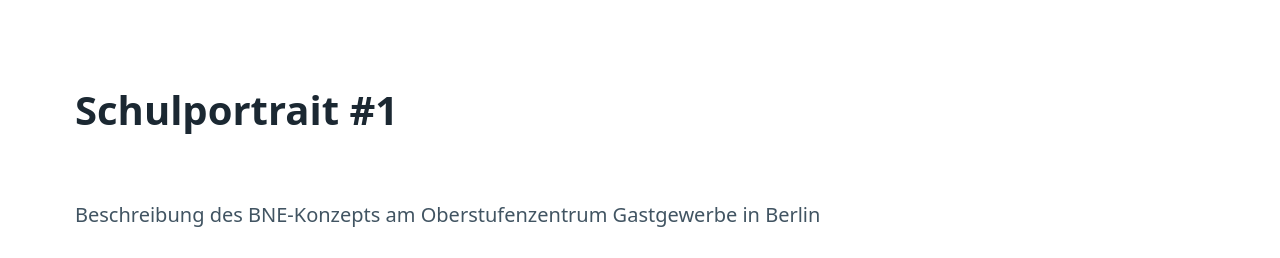
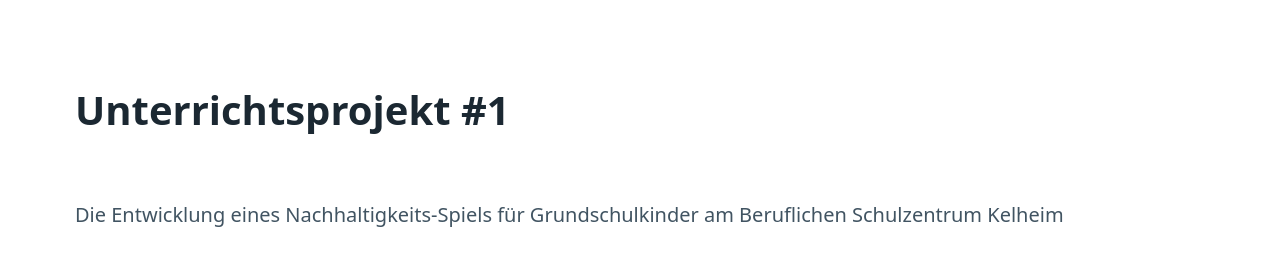
Before and after one commit to eBildungslabor/bne-lerntag, a plain HTML site: page 2.html in a window 1280 px wide. Shown: the top 258 px of the page. Drawn offline with Linux system fonts and the light colour scheme; grey boxes are pictures that could not be loaded; a script that the page names is missing.

Commit message:
Update 2.html

```diff
--- a/2.html
+++ b/2.html
@@ -10,12 +10,12 @@
 <body>
 
     <main class="container">
-        <h1>Schulportrait #1</h1>
-        <p>Beschreibung des BNE-Konzepts am Oberstufenzentrum Gastgewerbe in Berlin</p>
+        <h1>Unterrichtsprojekt #1</h1>
+        <p>Die Entwicklung eines Nachhaltigkeits-Spiels für Grundschulkinder am Beruflichen Schulzentrum Kelheim</p>
 
         <p>
             <style>.embed-container { position: relative; padding-bottom: 56.25%; height: 0; overflow: hidden; max-width: 100%; } .embed-container iframe, .embed-container object, .embed-container embed { position: absolute; top: 0; left: 0; width: 100%; height: 100%; }</style>
-            <div class='embed-container'><iframe src='https://www.youtube.com/embed/hrl3q6mWdqc' frameborder='0' allowfullscreen></iframe></div>
+            <div class='embed-container'><iframe src='https://www.youtube.com/embed/ExPZYKP9vOo' frameborder='0' allowfullscreen></iframe></div>
         </p>
 
         <p><a href="index.html"><button>⬅ Zurück zur Übersicht</button></a></p>
```
